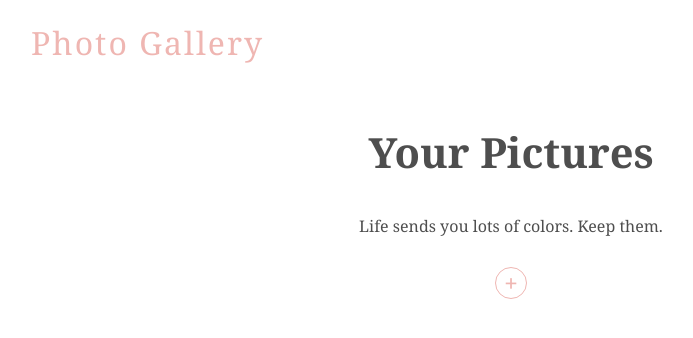
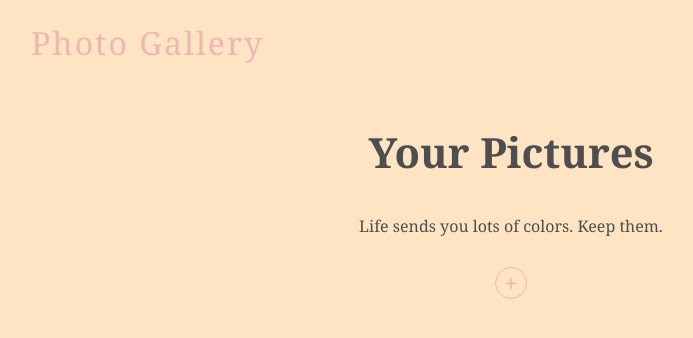
Before and after one commit to keshav2802/Photo-Gallery, a React (Create React App) app: page / in a window 1280 px wide. Shown: the top 338 px of the page, without its empty margins (129-822 px from the left). Built offline with nearby package versions, Linux system fonts and the light colour scheme; no server answers; the database is empty.

Commit message:
updated screenshot

```diff
--- a/src/index.css
+++ b/src/index.css
@@ -10,6 +10,7 @@
 body {
   font-family: 'Noto Serif', serif;
   color: var(--secondary);
+  background-color: bisque;
 }
 
 .App {
```
Also changed, not shown: screenshots/ss1.png.
